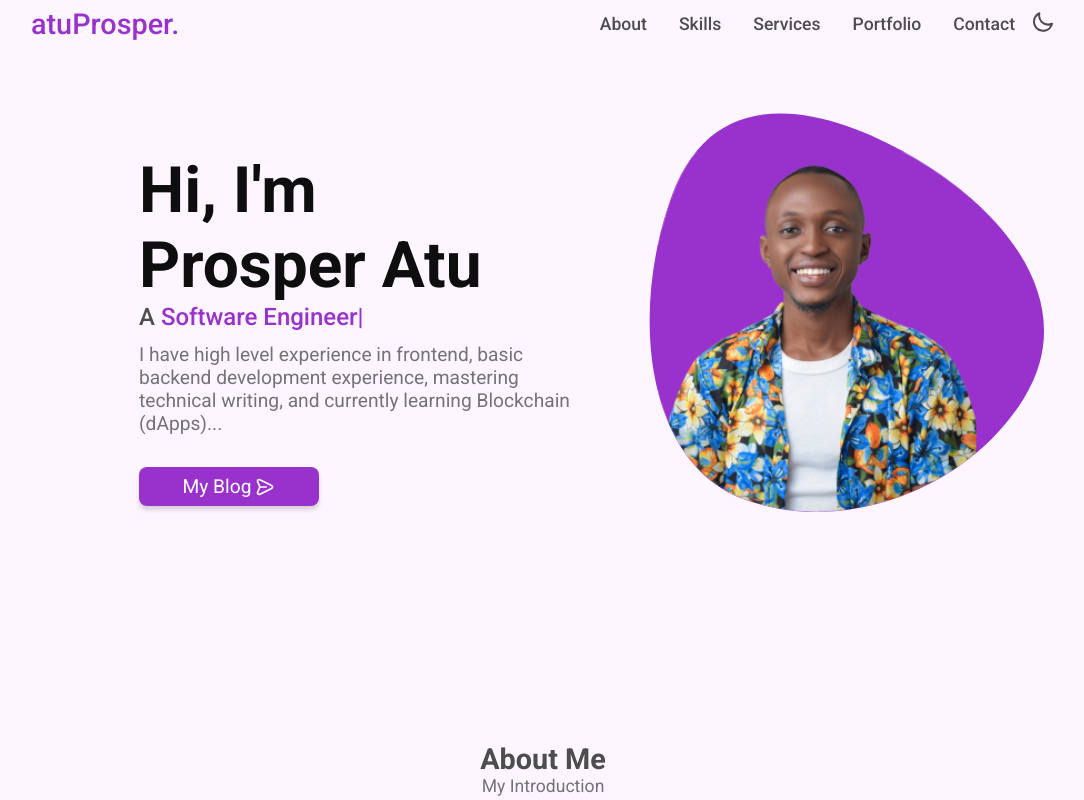
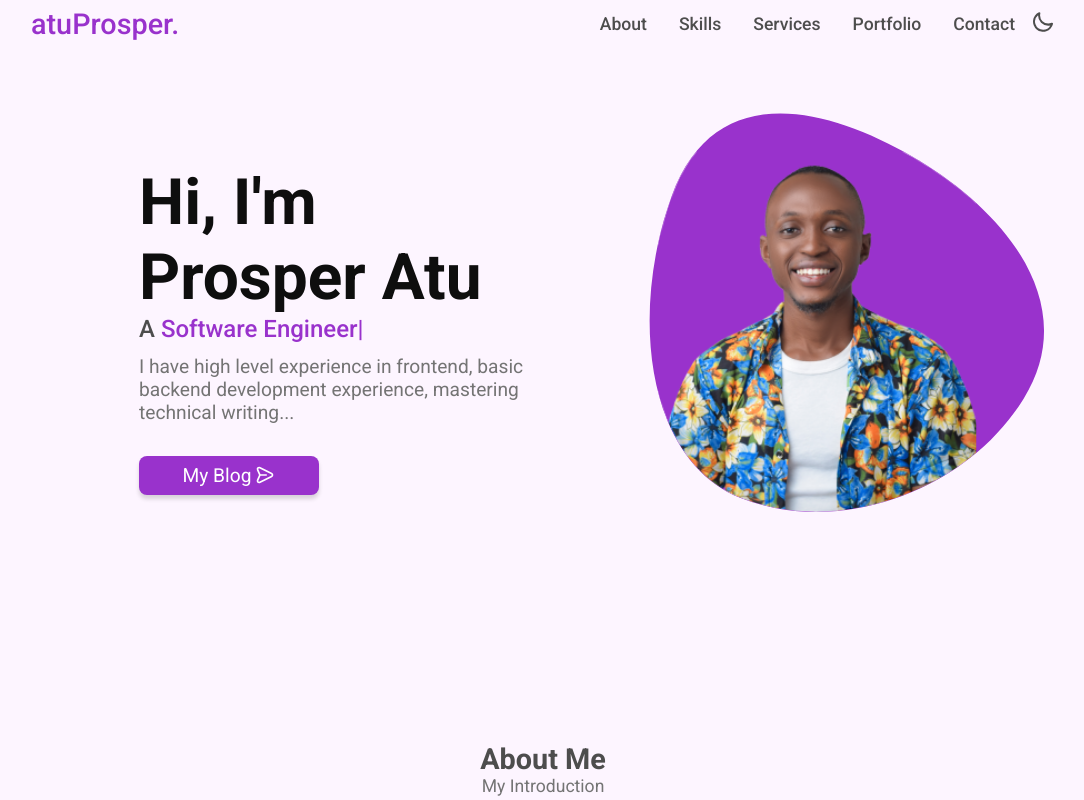
Before and after one commit to prosper74/My-React-Portfolio, a React (Create React App) app: page / in a window 1280 px wide. Shown: the top 800 px of the page, without its empty margins (97-1181 px from the left). Built offline with nearby package versions, Linux system fonts and the light colour scheme; some icons are missing.

Commit message:
Edited my Bio

```diff
--- a/src/pages/home/Home.jsx
+++ b/src/pages/home/Home.jsx
@@ -76,8 +76,7 @@ function Home({ themeIcon }) {
               </h3>
               <p className="description">
                 I have high level experience in frontend, basic backend
-                development experience, mastering technical writing, and
-                currently learning Blockchain (dApps)...
+                development experience, mastering technical writing...
               </p>
               <a
                 href="https://prosper-blog.netlify.app/"
```
